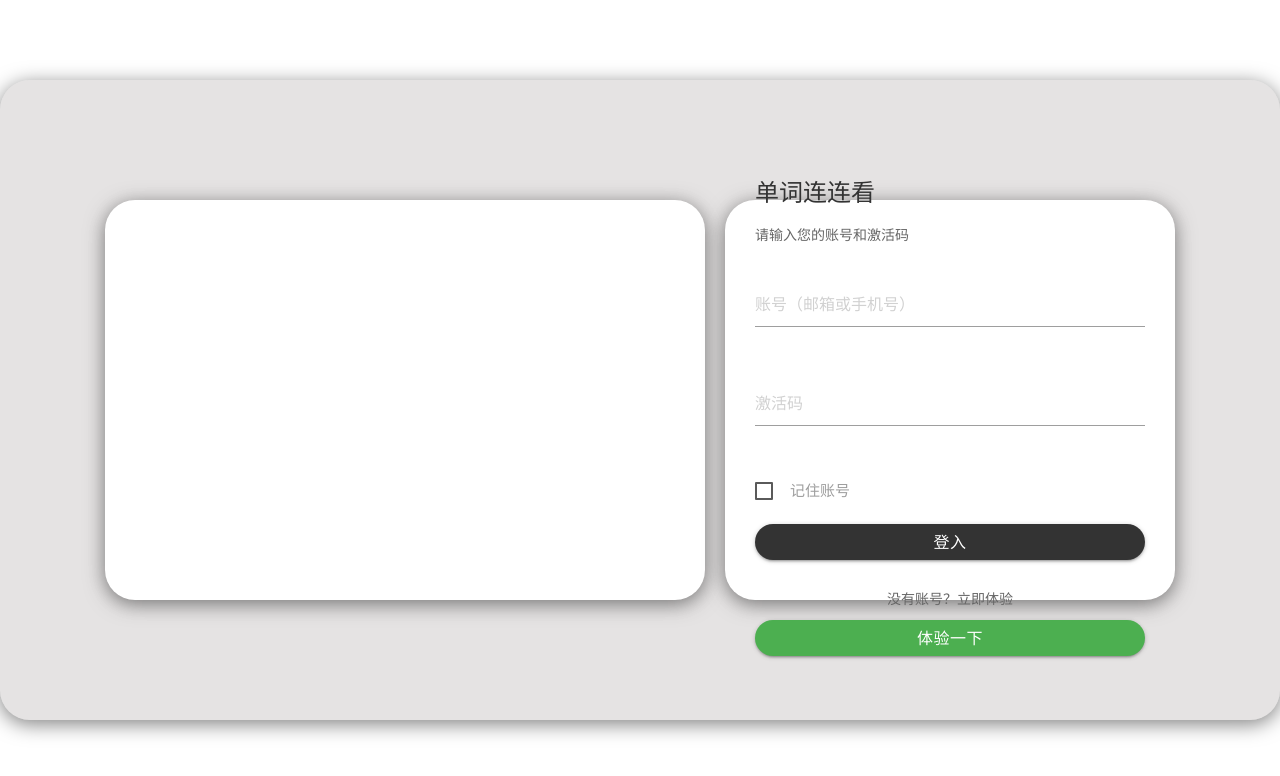
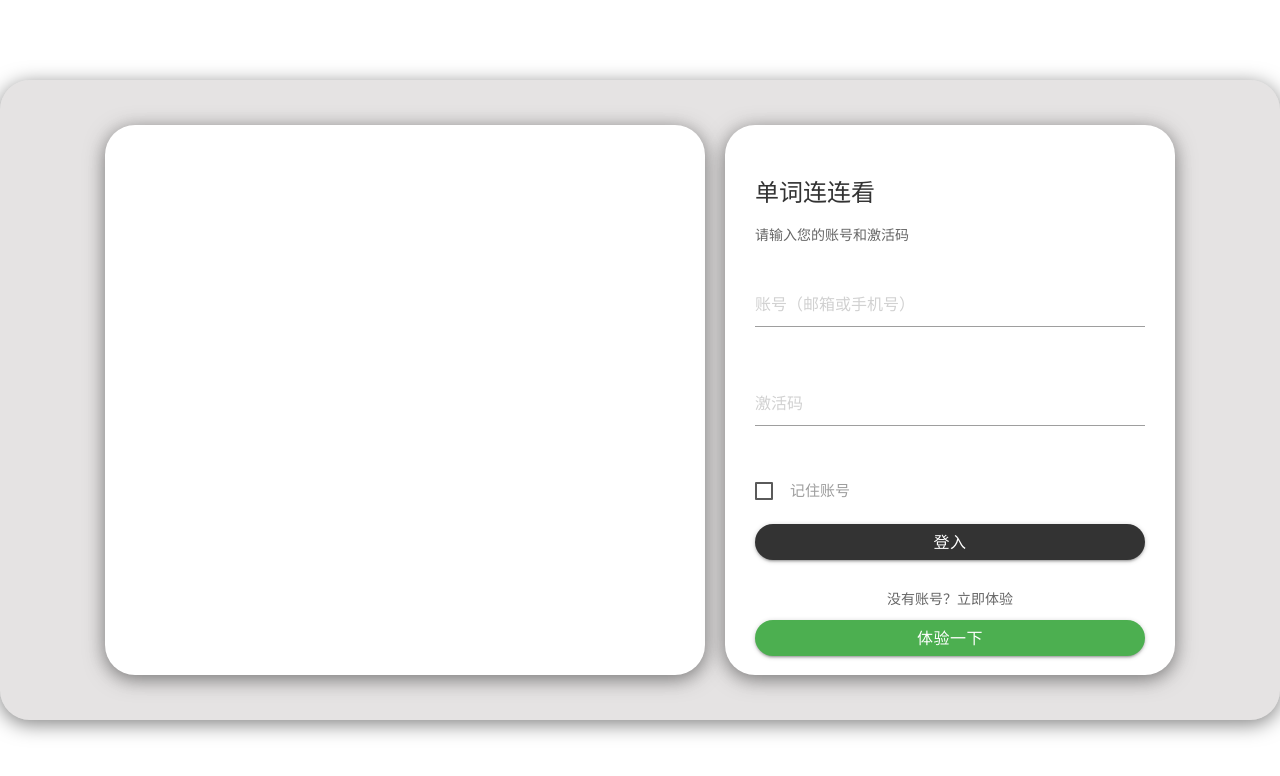
Before and after one commit to youmname/wordgame, a website: page 页面.html in a window 1280 px wide. Drawn offline with nearby package versions, Linux system fonts and the light colour scheme.

```diff
--- a/页面.html
+++ b/页面.html
@@ -39,7 +39,7 @@
         }
         .illustration {
             position: relative;
-            height: 400px;
+            height: 550px;
             width: 600px;
             display: flex;
             align-items: flex-end;
@@ -58,7 +58,7 @@
             border-radius: 30px;
             box-shadow: 0 4px 20px rgba(0, 0, 0, 0.5);
             width: 450px;
-            height: 400px;
+            height: 550px;
             display: flex;
             flex-direction: column;
             justify-content: center;
```
